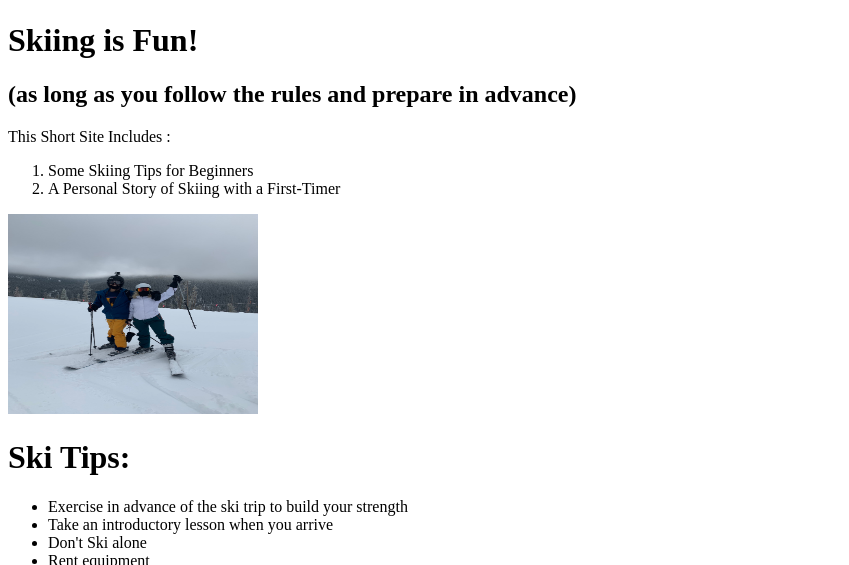
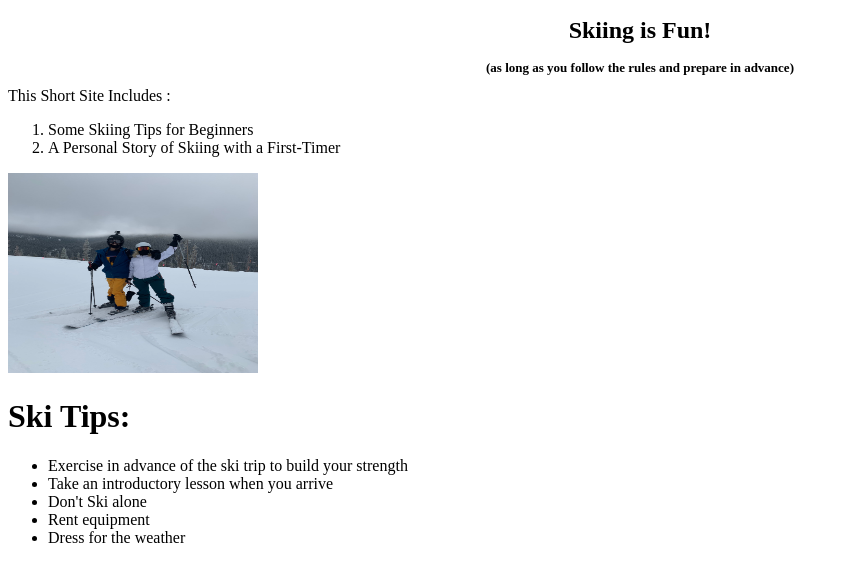
Before and after one commit to Philly-CodeCamp-Feb2022/js-assignment-4-html-me-something-shughes1992, a website: page index.html in a window 1280 px wide. Shown: the part 211-776 px from the top of the page, without its empty margins (0-849 px from the left). Drawn offline with Linux system fonts and the light colour scheme; files whose address does not match are found by name.

Commit message:
Started css successfully

```diff
--- a/index.html
+++ b/index.html
@@ -11,8 +11,8 @@
 <body>
     <!-- Below this line is the content of site -->
 <header>
-    <h1>Skiing is Fun!</h1>
-    <h2>(as long as you follow the rules and prepare in advance)</h2>
+    <h1 class="title">Skiing is Fun!</h1>
+    <h2 class="header2">(as long as you follow the rules and prepare in advance)</h2>
 </header>
 
 <div class="intro">
@@ -85,7 +85,7 @@ height="200"/>
 </p>
 
 <footer>
-    &copy; <a href="https://www.rei.com/learn/expert-advice/how-to-train-for-skiing.html">REI Train for Skiing</a>
+    &copy; <a href="https://www.rei.com/learn/expert-advice/how-to-train-for-skiing.html">How Train for Skiing</a>
 
 </footer>
 
--- a/styles.css
+++ b/styles.css
@@ -1 +1,10 @@
 /* Write your CSS here! */
+.title {
+    font-size: x-large;
+    text-align: center;
+}
+
+.header2 {
+    font-size: small;
+    text-align: center;
+}
```
